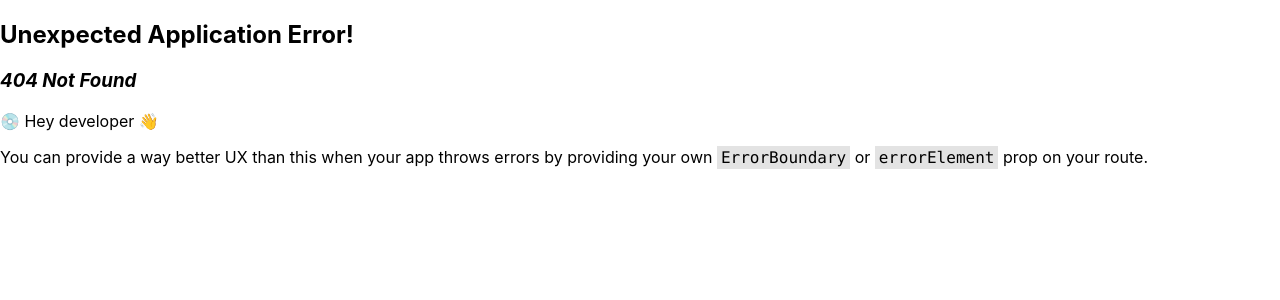
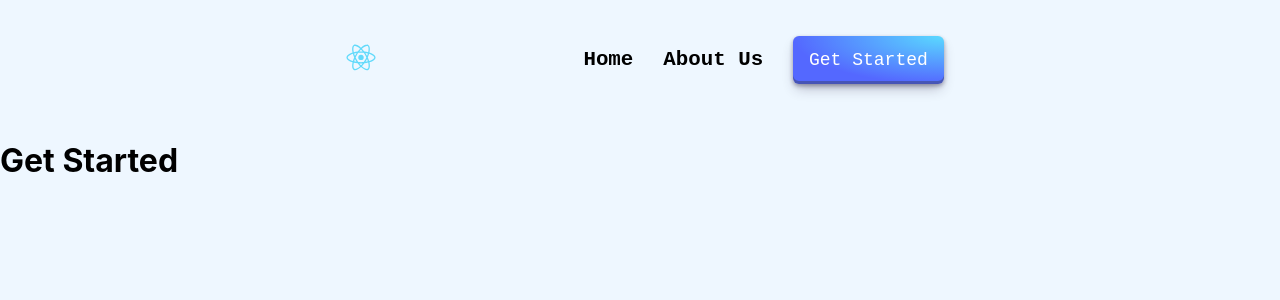
Before and after one commit to HabebNawatha/DomainsSSLManager, a React (Create React App) app in the folder Frontend/: page /getstarted in a window 1280 px wide. Before the commit this address had no page. Shown: the top 300 px of the page. Built offline with nearby package versions, Linux system fonts and the light colour scheme.

Commit message:
Add navbar style & button customization

```diff
--- a/Frontend/src/assets/NavBarStyle.css
+++ b/Frontend/src/assets/NavBarStyle.css
@@ -1,14 +1,16 @@
 .navbar{
-    display: flex;
+    font-family: "JetBrains Mono",monospace;
+    display:flex;
     align-items: center;
     justify-content: space-between;
     padding: 20px 80px;
     box-shadow: 0 5px 15px rgba(0,0,0,0,0.06);
     margin-left: 20%;
     margin-right: 20%;
-  }
-.navbar-container{
-    display: flex;
+    }
+
+#navbar-container{
+  display: flex;
     align-items: center;
     justify-content: center;
 }
@@ -19,7 +21,7 @@
 
 .navbar-container li {
     display: inline;
-    margin-right: 20px;
+    margin-right: 30px;
     position: relative;
     color: #000000;
     text-decoration: none;
@@ -28,10 +30,38 @@
     transition: 0.3s ease-in-out;
   }
 
-.navbar-container li:hover{
+.navbar-container li:hover::after {
+  content: "";
+    width: 30%;
+    height: 2px;
+    background-color: #17aacf;
+    position: absolute;
+    bottom: -4px;
+    left: 2px;
+    transition: 0.3s ease-in-out;
+  }
+
+  .menu-icon {
+    color: white;
+    display: none;
+  }
+  .mobile{
+    display: none;
+    display: block;
+    visibility: hidden;
+  }
+
+/*links not activated*/
+  .nav-links{
+    text-decoration: none;
+    color: black;
+  }
+
+/*links activated*/
+  .nav-links.activated{
     color: #17aacf;
-}
-.navbar-container li:hover::after {
+  }
+  .nav-links.activated::after{
     content: "";
     width: 30%;
     height: 2px;
@@ -39,4 +69,41 @@
     position: absolute;
     bottom: -4px;
     left: 2px;
+    transition: 0.3s ease-in-out;
   }
+
+  /*styles for active mobile menu*/
+  @media screen and (max-width:760px){
+    #navbar-container {
+      display: flex;
+      flex-direction: column;
+      align-items: flex-start;
+      justify-content: flex-start;
+      position: fixed;
+      padding: 40px 0 0 10px;
+      top: 90px;
+      right: -500px;
+      width: 300px;
+      height: 100vh;
+      background-color: #2a3239;
+      box-shadow: 0 40px 69px rgba(0,0,0,0,0.1);
+      visibility: visible;
+    }
+
+    .menu-icon {
+      color: #000000;
+      display:block;
+      font-size: 24px;
+      cursor: pointer;
+    }
+
+
+    #navbar-container.mobile li {
+      margin-bottom: 25px;
+      display:block;
+    }
+
+    #navbar-container.mobile{
+      right: 0px;
+    }
+  }
--- a/Frontend/src/components/ui/Button.tsx
+++ /dev/null
@@ -1 +0,0 @@
-export {}
--- /dev/null
+++ b/Frontend/src/components/ui/GetStartedButton.tsx
@@ -0,0 +1,15 @@
+import { NavLink } from 'react-router-dom';
+
+import '../ui/GetStartedButtonStyle.css';
+
+export default function GetStartedButton() {
+    return (
+        <>
+         <NavLink
+            to="/getstarted"
+            className="get-started-nav-link">
+        <button className="get-started-button"> Get Started</button>
+        </NavLink>
+        </>
+    );
+}
--- /dev/null
+++ b/Frontend/src/components/ui/GetStartedButtonStyle.css
@@ -0,0 +1,51 @@
+/* CSS */
+.get-started-button {
+  align-items: center;
+  appearance: none;
+  background-image: radial-gradient(100% 100% at 100% 0, #5adaff 0, #5468ff 100%);
+  border: 0;
+  border-radius: 6px;
+  box-shadow: rgba(45, 35, 66, .4) 0 2px 4px,rgba(45, 35, 66, .3) 0 7px 13px -3px,rgba(58, 65, 111, .5) 0 -3px 0 inset;
+  box-sizing: border-box;
+  color: #fff;
+  cursor: pointer;
+  display: inline-flex;
+  font-family: "JetBrains Mono",monospace;
+  height: 48px;
+  justify-content: center;
+  line-height: 1;
+  list-style: none;
+  overflow: hidden;
+  padding-left: 16px;
+  padding-right: 16px;
+  position: relative;
+  text-align: left;
+  text-decoration: none;
+  transition: box-shadow .15s,transform .15s;
+  user-select: none;
+  -webkit-user-select: none;
+  touch-action: manipulation;
+  white-space: nowrap;
+  will-change: box-shadow,transform;
+  font-size: 18px;
+
+}
+
+.get-started-button:focus {
+  box-shadow: #3c4fe0 0 0 0 1.5px inset, rgba(45, 35, 66, .4) 0 2px 4px, rgba(45, 35, 66, .3) 0 7px 13px -3px, #3c4fe0 0 -3px 0 inset;
+}
+
+.get-started-button:hover {
+  box-shadow: rgba(45, 35, 66, .4) 0 4px 8px, rgba(45, 35, 66, .3) 0 7px 13px -3px, #3c4fe0 0 -3px 0 inset;
+  transform: translateY(-3px);
+
+}
+
+.get-started-button:active {
+  box-shadow: #3c4fe0 0 3px 7px inset;
+  transform: translateY(2px);
+}
+
+.get-started-nav-link{
+text-decoration: none;
+}
--- a/Frontend/src/index.css
+++ b/Frontend/src/index.css
@@ -1,10 +1,12 @@
 body {
+
   margin: 0;
   font-family: -apple-system, BlinkMacSystemFont, 'Segoe UI', 'Roboto', 'Oxygen',
     'Ubuntu', 'Cantarell', 'Fira Sans', 'Droid Sans', 'Helvetica Neue',
     sans-serif;
   -webkit-font-smoothing: antialiased;
   -moz-osx-font-smoothing: grayscale;
+  background-color:rgb(238, 247, 255);
 }
 
 code {
--- a/Frontend/src/index.tsx
+++ b/Frontend/src/index.tsx
@@ -8,6 +8,7 @@ import HomePage from './pages/HomePage';
 import ProfilePage from './pages/ProfilePage';
 import NotFoundPage from './pages/NotFoundPage';
 import AboutUsPage from './pages/AboutUsPage';
+import GetStartedPage from './pages/GetStartedPage';
 import NavBar from './layouts/NavBar';
 import { ChildProcess } from 'child_process';
 
@@ -33,6 +34,9 @@ const router = createBrowserRouter([
       },{
         path:'/aboutus',
         element:<AboutUsPage/>,
+      },{
+        path:'/getstarted',
+        element:<GetStartedPage/>,
       }
     ]
   },
--- a/Frontend/src/layouts/NavBar.tsx
+++ b/Frontend/src/layouts/NavBar.tsx
@@ -1,19 +1,53 @@
-import {Link} from 'react-router-dom';
+import { Link, NavLink } from 'react-router-dom';
 import '../assets/NavBarStyle.css'
 import image from '../logo.svg';
+import { useState } from 'react';
+import { FaBars, FaTimes } from 'react-icons/fa';
+import GetStartedButton from '../components/ui/GetStartedButton';
 
 
-export default function NavBar(){
-    return(
+export default function NavBar() {
+    const [click, setClick] = useState(false);
+
+    const handleClick = () => setClick(!click);
+
+    return (
+        <>
             <nav className='navbar'>
+                <div className='navbar-logo'>
+                    <Link to='/'>
                     <img src={image} alt="Logo" style={{ width: '50px', height: 'auto' }} />
-        <div className="navbar-container">
+                    </Link>
+                </div>
+                <div id='navbar-container' className={click ? "#navbar-container mobile" : "navbar-container"}>
                     <ul>
-                <li><Link to='/'>Home</Link></li>
-                <li><Link to='/aboutus'>About Us</Link></li>
-                <li><Link to='/'>Get started</Link></li>
+                        <li className='nav-item'>
+                            <NavLink
+                                to="/"
+                                className={({ isActive }) =>
+                                    "nav-links" + (isActive ? " activated" : "")}
+                            >
+                                Home
+                            </NavLink>
+
+                        </li>
+                        <li className='nav-item'>
+                            <NavLink
+                                to="/aboutus"
+                                className={({ isActive }) => "nav-links" + (isActive ? " activated" : "")}
+                            >
+                                About Us
+                            </NavLink>
+
+                        </li>
+                            <GetStartedButton/>
                     </ul>
+
                 </div>
+                <i className='menu-icon' onClick={handleClick}>
+                    {click ? <FaTimes /> : <FaBars />}</i>
             </nav>
+
+        </>
     )
 }
--- /dev/null
+++ b/Frontend/src/pages/GetStartedPage.tsx
@@ -0,0 +1,7 @@
+export default function GetStartedPage(){
+    return(
+        <div>
+            <h1>Get Started</h1>
+        </div>
+    )
+}
--- a/Frontend/src/pages/HomePage.tsx
+++ b/Frontend/src/pages/HomePage.tsx
@@ -1,3 +1,4 @@
+
 export default function HomePage(){
     return(
         <div>
```
Lines whose indentation alone changed are shown as unchanged.
